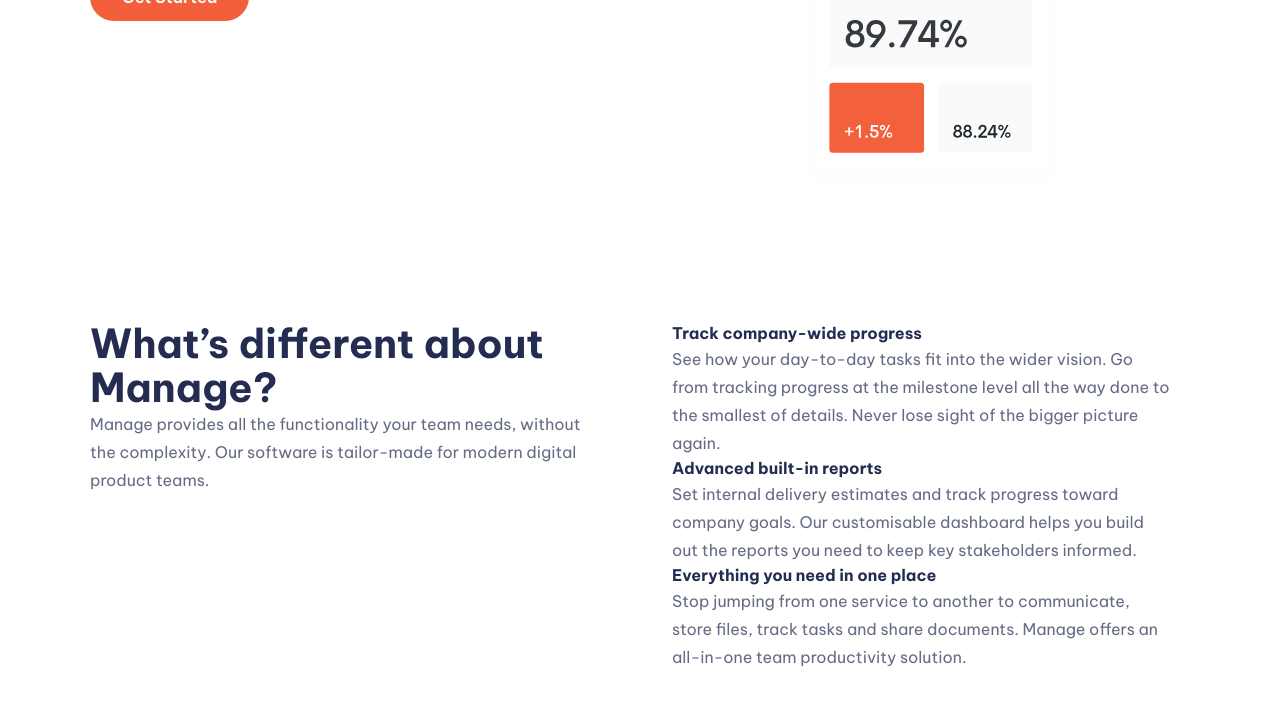
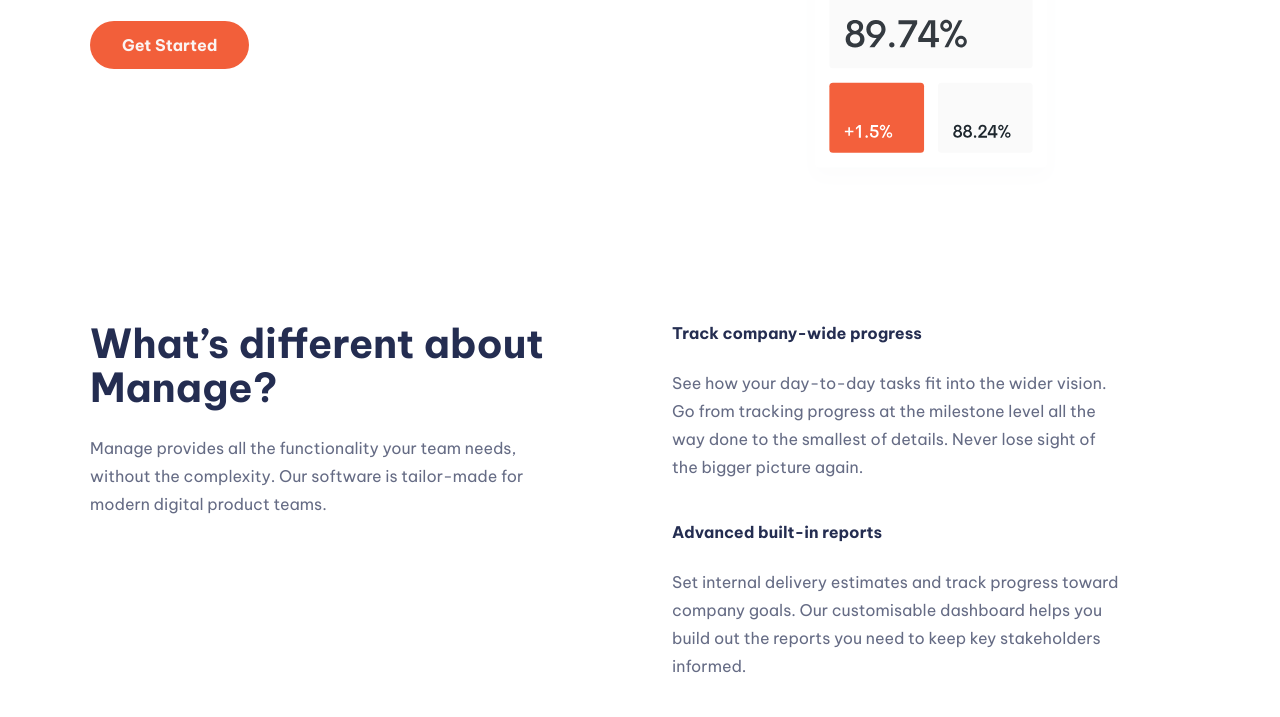
Before and after one commit to mide-dev/Manage-landing, a website: page index.html in a window 1280 px wide. Shown: the part 551-1268 px from the top of the page. Drawn offline with Linux system fonts and the light colour scheme.

Commit message:
style: add bottom margin between header and texts

```diff
--- a/index.html
+++ b/index.html
@@ -47,13 +47,15 @@
 
     <section class="section container">
       <div class="even-columns">
-        <div class="flex flex-col items-center md:items-start">
-          <h1>Bring everyone together to build better products.</h1>
-          <p>
+        <div class="flex-columns">
+          <h1 class="bottom-spacer">
+            Bring everyone together to build better products.
+          </h1>
+          <p class="bottom-spacer">
             Manage makes it simple for software teams to plan day-to-day tasks
             while keeping the larger team goals in view.
           </p>
-          <button class="btn-primary">Get Started</button>
+          <button class="btn-primary bottom-spacer">Get Started</button>
         </div>
         <img src="images/illustration-intro.svg" />
       </div>
@@ -61,36 +63,36 @@
 
     <section class="section container">
       <div class="even-columns">
-        <div>
-          <h2>What’s different about Manage?</h2>
-          <p>
+        <div class="flex-columns">
+          <h2 class="bottom-spacer">What’s different about Manage?</h2>
+          <p class="pb-10">
             Manage provides all the functionality your team needs, without the
             complexity. Our software is tailor-made for modern digital product
             teams.
           </p>
         </div>
         <div>
-          <ul>
-            <li>
-              <h3>Track company-wide progress</h3>
-              <p>
+          <ul class="flex-columns">
+            <li class="pb-10">
+              <h3 class="bottom-spacer">Track company-wide progress</h3>
+              <p class="text-left">
                 See how your day-to-day tasks fit into the wider vision. Go from
                 tracking progress at the milestone level all the way done to the
                 smallest of details. Never lose sight of the bigger picture
                 again.
               </p>
             </li>
-            <li>
-              <h3>Advanced built-in reports</h3>
-              <p>
+            <li class="pb-10">
+              <h3 class="bottom-spacer">Advanced built-in reports</h3>
+              <p class="text-left">
                 Set internal delivery estimates and track progress toward
                 company goals. Our customisable dashboard helps you build out
                 the reports you need to keep key stakeholders informed.
               </p>
             </li>
             <li>
-              <h3>Everything you need in one place</h3>
-              <p>
+              <h3 class="bottom-spacer">Everything you need in one place</h3>
+              <p class="text-left">
                 Stop jumping from one service to another to communicate, store
                 files, track tasks and share documents. Manage offers an
                 all-in-one team productivity solution.
--- a/src/input.css
+++ b/src/input.css
@@ -18,15 +18,15 @@
   }
 
   h2 {
-    @apply font-bold text-customBlue text-[1.875rem] leading-[2.813rem] md:text-[2.5rem] md:leading-[2.75rem];
+    @apply font-bold text-customBlue text-[1.875rem] leading-[2.813rem] md:text-[2.5rem] md:leading-[2.75rem] text-center md:text-left max-w-[500px];
   }
 
   h3 {
-    @apply font-bold text-customBlue text-[1rem] leading-[1.438rem];
+    @apply font-bold text-customBlue text-[1rem] leading-[1.438rem] text-center md:text-left;
   }
 
   p {
-    @apply font-light text-[1rem] leading-[1.75rem] text-customBlue opacity-70 text-center md:text-left max-w-[500px];
+    @apply font-light text-[1rem] leading-[1.75rem] text-customBlue opacity-70 text-center md:text-left max-w-[450px];
   }
 }
 
@@ -53,6 +53,14 @@
     }
   }
 
+  .flex-columns {
+    @apply flex flex-col items-center md:items-start;
+  }
+
+  .bottom-spacer {
+    @apply mb-[0.813rem] md:mb-6;
+  }
+
   .btn-primary {
     @apply px-8 py-3 rounded-full bg-customOrange font-bold text-customWhite hover:opacity-60;
   }
```
Also changed, not shown: dist/output.css.
